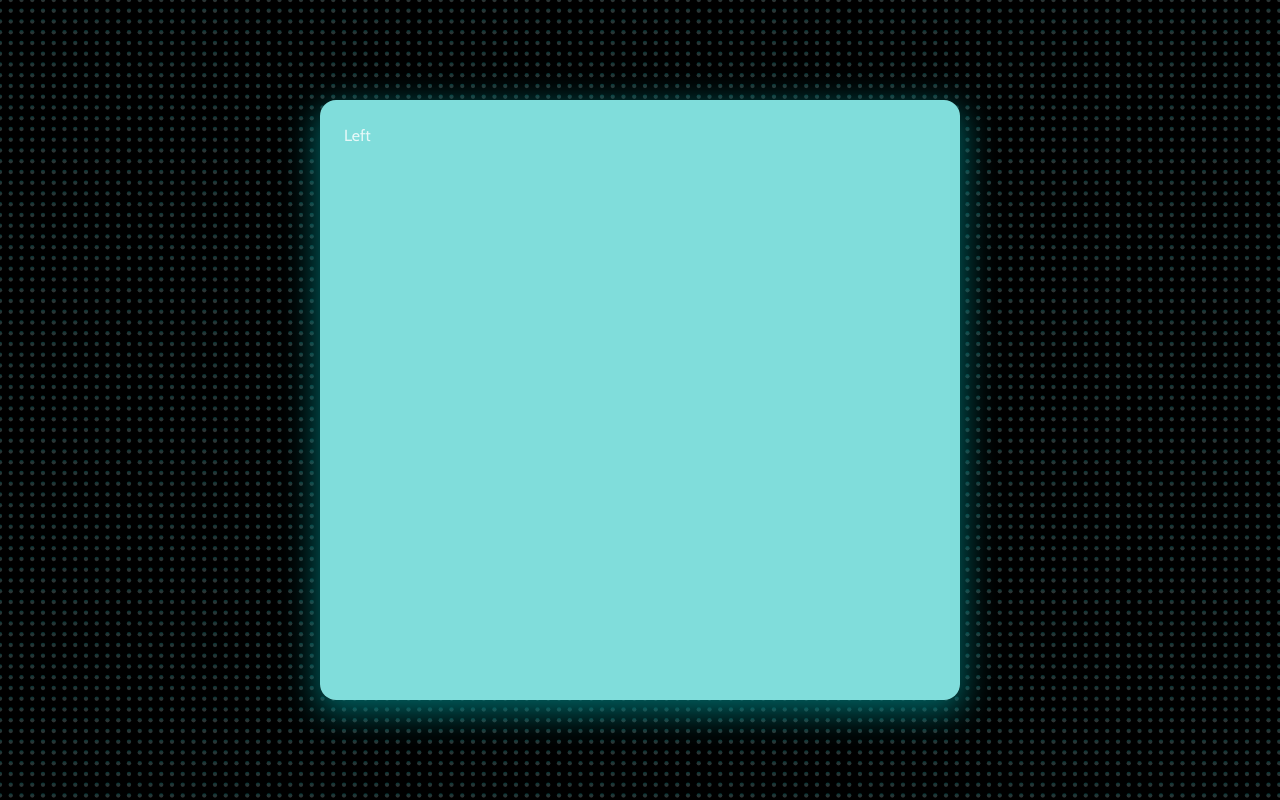
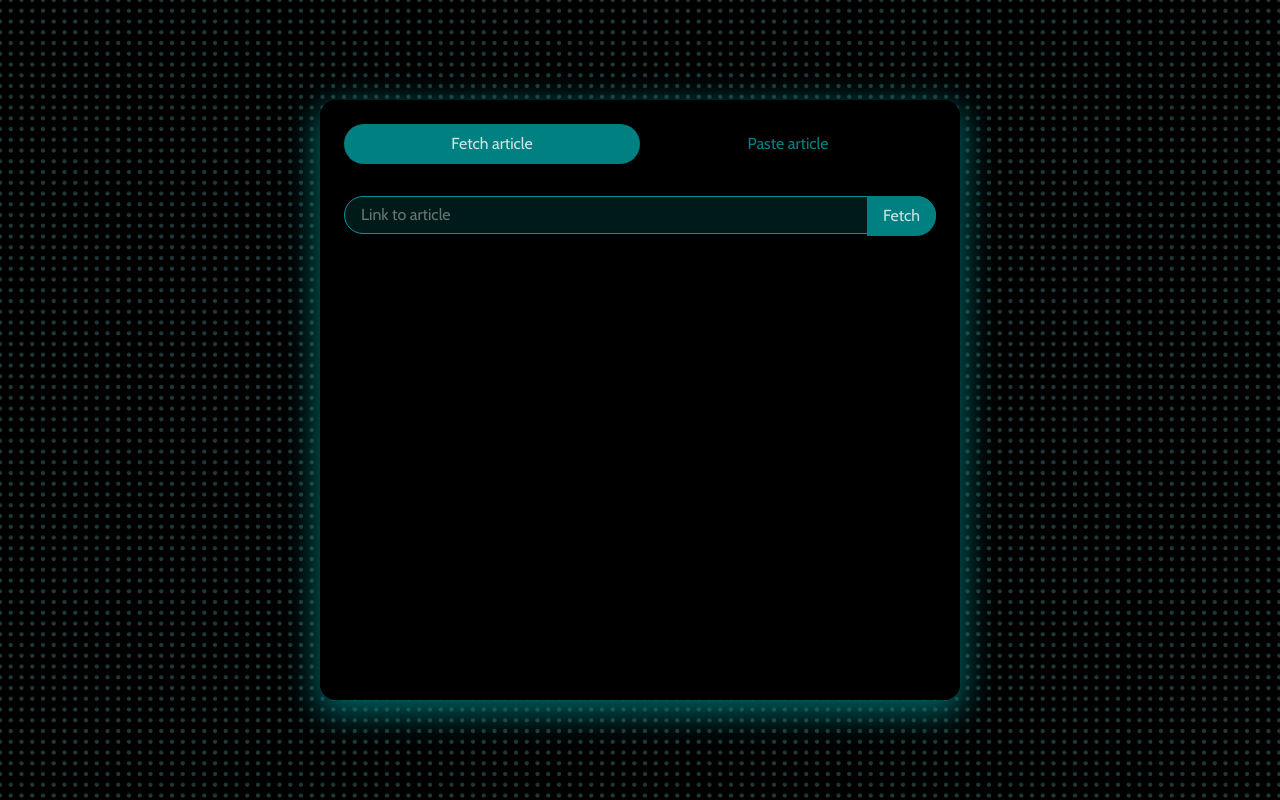
Before and after one commit to vivek-nexus/listen-v4, a Next.js app: page /app in a window 1280 px wide. Built offline with nearby package versions, Linux system fonts and the light colour scheme.

Commit message:
Add basic tabs and input field

```diff
--- a/app/app/page.jsx
+++ b/app/app/page.jsx
@@ -2,6 +2,8 @@
 import { useState, useEffect } from 'react'
 import { AnimatePresence, LayoutGroup, motion } from "framer-motion"
 import { isMobile } from "react-device-detect";
+import Button from "@/components/Button";
+import InputField from "@/components/InputField";
 
 
 
@@ -26,12 +28,26 @@ export default function ListenApp() {
                     <LayoutGroup>
                         <motion.div
                             layout={isMobile ? false : true}
-                            className={`bg-primary-200 p-6 h-full
+                            className={`bg-black p-6 h-full
                         ${isPlayerOpen ? `lg:col-span-1` : `lg:col-span-2`}
                         `}
                             onClick={() => setIsPlayerOpen(true)}
                         >
-                            <motion.p layout={isMobile ? false : "position"}>Left</motion.p>
+                            <motion.div
+                                layout={isMobile ? false : "position"}>
+                                <div className="w-full flex mb-8">
+                                    <Button type="primary" className="px-6 py-2 w-full">
+                                        Fetch article
+                                    </Button>
+                                    <Button className="px-6 py-2 w-full bg-transparent">
+                                        Paste article
+                                    </Button>
+                                </div>
+                                <div className="relative">
+                                    <InputField placeholder="Link to article" onChange={() => { }} />
+                                    <Button type="primary" className="absolute right-0 rounded-l-none py-2 px-4">Fetch</Button>
+                                </div>
+                            </motion.div>
                         </motion.div>
                         <AnimatePresence>
                             {isPlayerOpen &&
--- a/app/layout.jsx
+++ b/app/layout.jsx
@@ -37,7 +37,7 @@ export default function RootLayout({ children }) {
     <html lang="en">
       <Head />
       <body
-        className={`${cabin.className} overflow-y-hidden animate__animated animate__fadeIn text-white/80 selection:bg-primary-800 selection:text-white/80`}
+        className={`${cabin.className} overflow-y-hidden animate__animated animate__fadeIn text-white/80 selection:bg-primary-800 selection:text-white/60`}
       >
         {children}
       </body>
--- a/app/page.jsx
+++ b/app/page.jsx
@@ -51,6 +51,7 @@ export default function Home() {
           <h2 className="font-bold text-primary-800 text-3xl md:text-5xl mb-12">START LISTENING!</h2>
           <Button
             type="primary"
+            className="text-lg font-bold"
             onClick={() => { router.push("/app") }}
           >
             Let's go!
--- a/components/Button.jsx
+++ b/components/Button.jsx
@@ -1,16 +1,16 @@
 'use client';
 import { motion } from "framer-motion"
 
-export default function Button({ type, children, onClick }) {
+export default function Button({ type, children, className, onClick }) {
     return (
         <motion.button
             whileHover={{ scale: 1.05 }}
-            className={`px-8 py-3 rounded-full ${type == "primary" ? `bg-primary-800 text-white/80` : `bg-primary-800/20 text-primary-800`}`}
+            className={`rounded-full ${className} ${type == "primary" ? `bg-primary-800 text-white/80` : `bg-primary-800/20 text-primary-800`}`}
             onClick={(event) => {
                 onClick(event.target.value);
             }}
         >
-            <p className="font-bold text-lg">{children}</p>
+            <span>{children}</span>
         </motion.button>
     )
 }
--- /dev/null
+++ b/components/InputField.jsx
@@ -0,0 +1,11 @@
+export default function InputField({ placeholder, onChange }) {
+    return (
+        <input
+            className="border py-1.5 pl-4 pr-20 w-full rounded-full border-primary-700 outline-none duration-300 bg-primary-800/20 focus:bg-primary-800/30 placeholder:text-white/40"
+            onChange={(event) => {
+                onChange(event.target.value);
+            }}
+            placeholder={placeholder}
+        />
+    )
+}
```
